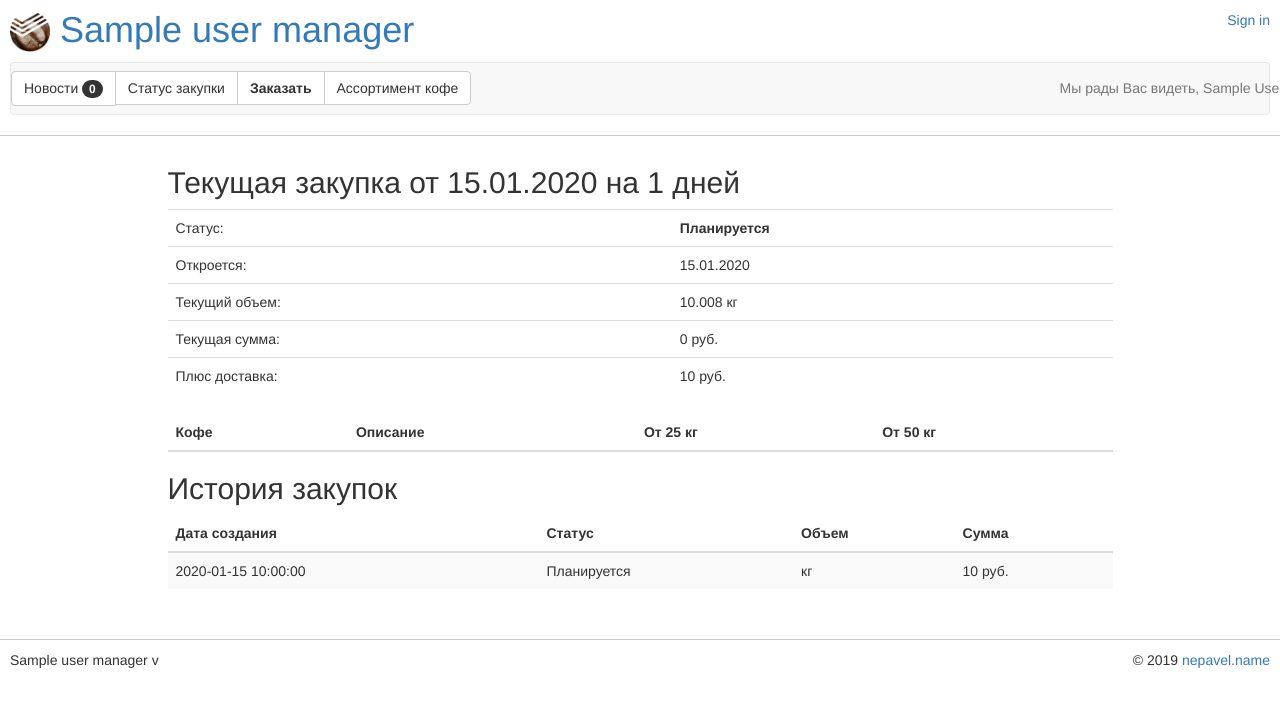
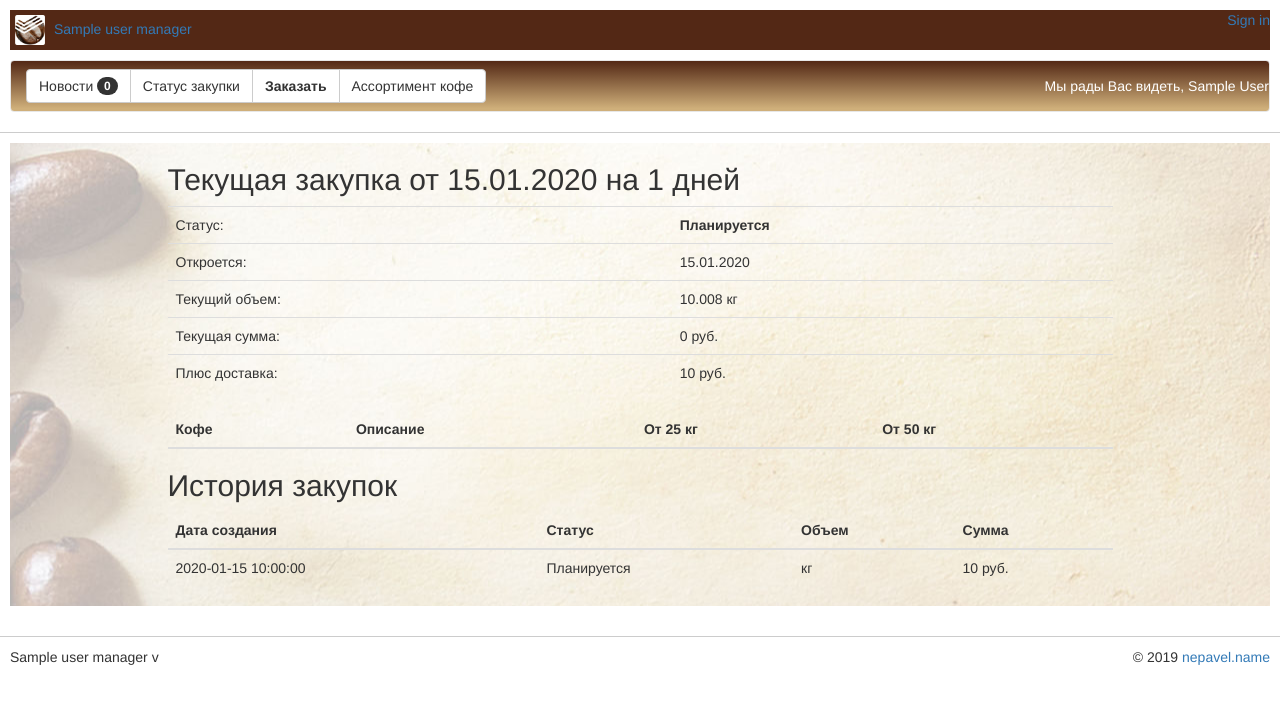
Before and after one commit to SonicNorg/coffee-in, a Flask app: template app/templates/buyins.html in a window 1280 px wide. Shown: the top 707 px of the page. Run offline with Flask 2, Linux system fonts and the light colour scheme; a user stored in the database is signed in; tables that the repository leaves empty hold one stand-in row (values such as "Sample post"); the template is opened without the code that fills it: values that come from a table or form of the project are taken from there, most other values are stand-ins (such as "Sample title", 1, 10 or a date in 2020); lists and menus that the app fills with data are empty; some libraries are stand-ins or nearby versions.

Commit message:
Styles and background

```diff
--- /dev/null
+++ b/app/static/style.css
@@ -0,0 +1,22 @@
+ #main-div {
+     background-image: url('background.jpg');
+     background-repeat: no-repeat;
+     background-attachment: scroll;
+     background-position: center;
+ }
+
+ .navbar {
+    background: linear-gradient(to top, #cfaf7a 5%, #532815 100%);
+ }
+
+ .navbar-text {
+    color: #ffffff !important;
+ }
+
+ #header-div {
+    background: #532815;
+ }
+
+ #logo {
+    padding: 5px
+ }
--- a/app/templates/buyin_by_sorts.html
+++ b/app/templates/buyin_by_sorts.html
@@ -2,7 +2,7 @@
 
 {% block content %}
 <h2>Список кофе</h2>
-<table class="table table-striped table-hover">
+<table class="table table-hover">
     <thead>
     <tr>
     <th>Сорт</th>
--- a/app/templates/buyin_by_users.html
+++ b/app/templates/buyin_by_users.html
@@ -2,7 +2,7 @@
 
 {% block content %}
 <h2>Список кофе</h2>
-<table class="table table-striped table-hover">
+<table class="table table-hover">
     <thead>
     <tr>
     <th>Сорт</th>
--- a/app/templates/buyins.html
+++ b/app/templates/buyins.html
@@ -14,7 +14,7 @@
         </form>
     {% else %}
         <h2>Заказы в офис</h2>
-        <table class="table table-striped table-hover">
+        <table class="table table-hover">
             <thead>
                 <th>Кто</th>
                 <th>Чашек в день</th>
@@ -31,7 +31,7 @@
             </tbody>
         </table>
         <h2>Заказы домой</h2>
-        <table class="table table-striped table-hover">
+        <table class="table table-hover">
             <thead>
                 <th>Кто</th>
                 <th>Чего</th>
@@ -59,7 +59,7 @@
 
 
 <h2>История закупок</h2>
-<table class="table table-striped table-hover">
+<table class="table table-hover">
     <thead>
     <tr>
         <th>Дата создания</th>
--- a/app/templates/coffee.html
+++ b/app/templates/coffee.html
@@ -2,7 +2,7 @@
 
 {% block content %}
 <h2>Список кофе</h2>
-<table class="table table-striped table-hover">
+<table class="table table-hover">
     <thead>
     <tr>
     <th>Сорт</th>
--- a/app/templates/flask_user/_authorized_base.html
+++ b/app/templates/flask_user/_authorized_base.html
@@ -2,6 +2,7 @@
 
 {% block menu %}
 <nav class="navbar navbar-default">
+    <div class="container-fluid">
         <div class="btn-group" role="group">
             <a href="{{ url_for('news') }}" class="btn btn-default navbar-btn">Новости <span class="badge">{{ unread_count }}</span></a>
             <a href="{{ url_for('status') }}" class="btn btn-default navbar-btn">Статус закупки</a>
@@ -16,5 +17,6 @@
             <a href="{{ url_for('buyin_by_sorts') }}" class="btn btn-default navbar-btn">По сортам</a>
         </div>
     {% endif %}
+    </div>
 </nav>
 {% endblock %}
--- a/app/templates/flask_user_layout.html
+++ b/app/templates/flask_user_layout.html
@@ -24,6 +24,7 @@
       <script src="//cdnjs.cloudflare.com/ajax/libs/respond.js/1.4.2/respond.js"></script>
     <![endif]-->
 
+    <link rel = "stylesheet" type = "text/css" href = "{{ url_for('static', filename='style.css') }}" />
     <link rel="shortcut icon" href="{{ url_for('static', filename='favicon.png') }}">
     {# *** Allow sub-templates to insert extra html to the head section *** #}
     {% block extra_css %}{% endblock %}
@@ -33,10 +34,10 @@
 <body>
     {% block body %}
     <div id="header-div" class="clearfix with-margins">
-        <div class="pull-left"><a href="/"><h1 class="no-margins">
-            <img src="{{ url_for('static', filename='favicon.png') }}" width="40em" height="40em">
+        <div class="pull-left"><a href="/">
+            <img id="logo" src="{{ url_for('static', filename='logo_on_white.png') }}" width="40em" height="40em" >
             {{ user_manager.USER_APP_NAME }}
-        </h1></a></div>
+        </a></div>
         <div class="pull-right">
             {% if call_or_get(current_user.is_authenticated) %}
                 <a href="{{ url_for('user.edit_user_profile') }}">{{ current_user.username or current_user.email }}</a>
--- a/app/templates/fragments/current_buyin.html
+++ b/app/templates/fragments/current_buyin.html
@@ -20,7 +20,7 @@
             <td>Плюс доставка:</td><td>{{ current_buyin.shipment_price }} руб.</td>
         </tr>
     </table>
-    <table class="table table-striped table-hover">
+    <table class="table table-hover">
         <thead>
             <th>Кофе</th>
             <th>Описание</th>
--- a/app/templates/manage_prices.html
+++ b/app/templates/manage_prices.html
@@ -2,7 +2,7 @@
 
 {% block content %}
 <h2>Прайсы</h2>
-    <table class="table table-striped table-hover">
+    <table class="table table-hover">
         <thead>
         <tr>
         <th>ID</th>
--- a/app/templates/price.html
+++ b/app/templates/price.html
@@ -9,7 +9,7 @@
     <h3>Отсутствует</h3>
 {% else %}
     <h3>Действителен до: {{ date_to }}</h3>
-    <table class="table table-striped table-hover">
+    <table class="table table-hover">
         <thead>
         <tr>
         <th>Сорт</th>
--- a/app/templates/status.html
+++ b/app/templates/status.html
@@ -25,7 +25,7 @@
     {{ "{0:.2f}".format(costs_per_user[1]) }} руб.
     {% endif %}
 </h3>
-<table class="table table-striped table-hover">
+<table class="table table-hover">
     <thead>
     <tr>
         <th>Сорт</th>
```
Also changed, not shown: app/static/background.jpg (added), app/static/logo_on_white.png (added), app/static/~background.jpg (added). Lines whose indentation alone changed are shown as unchanged.
